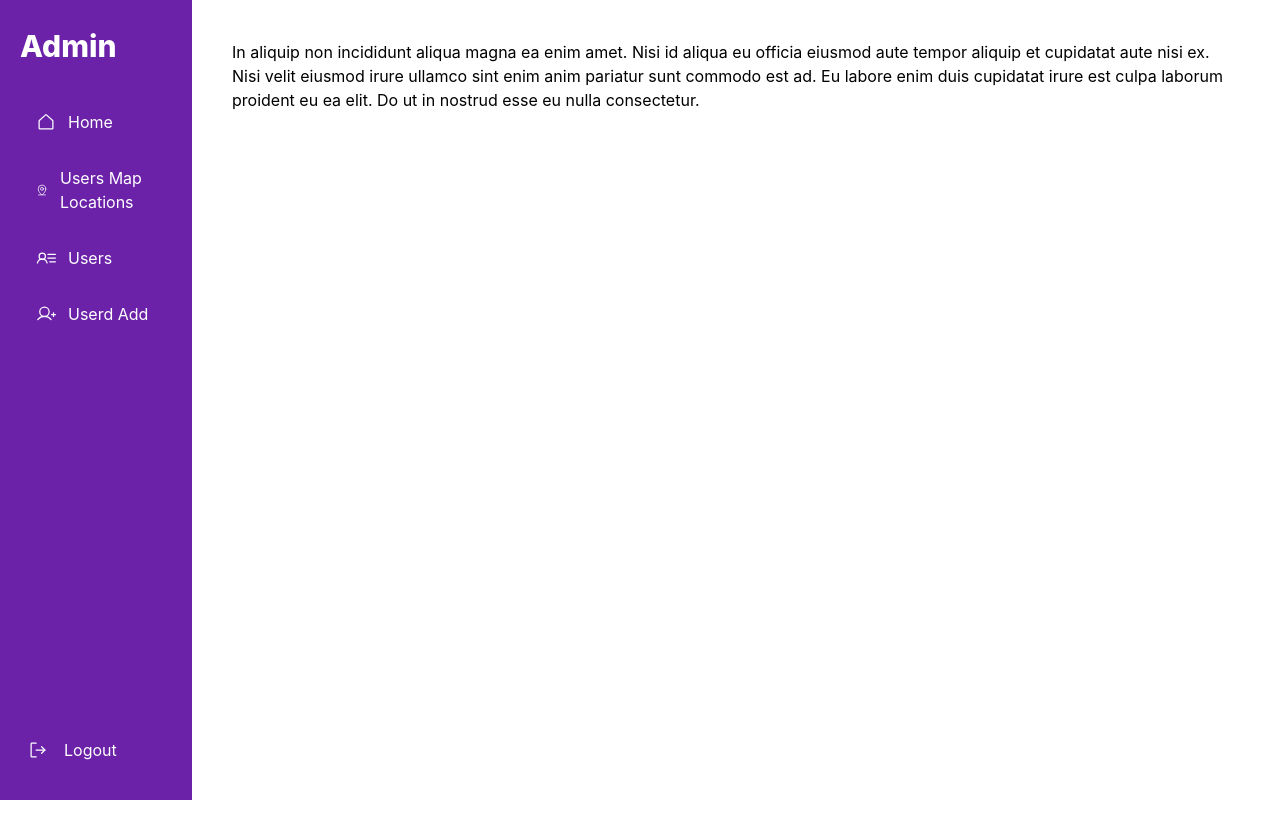
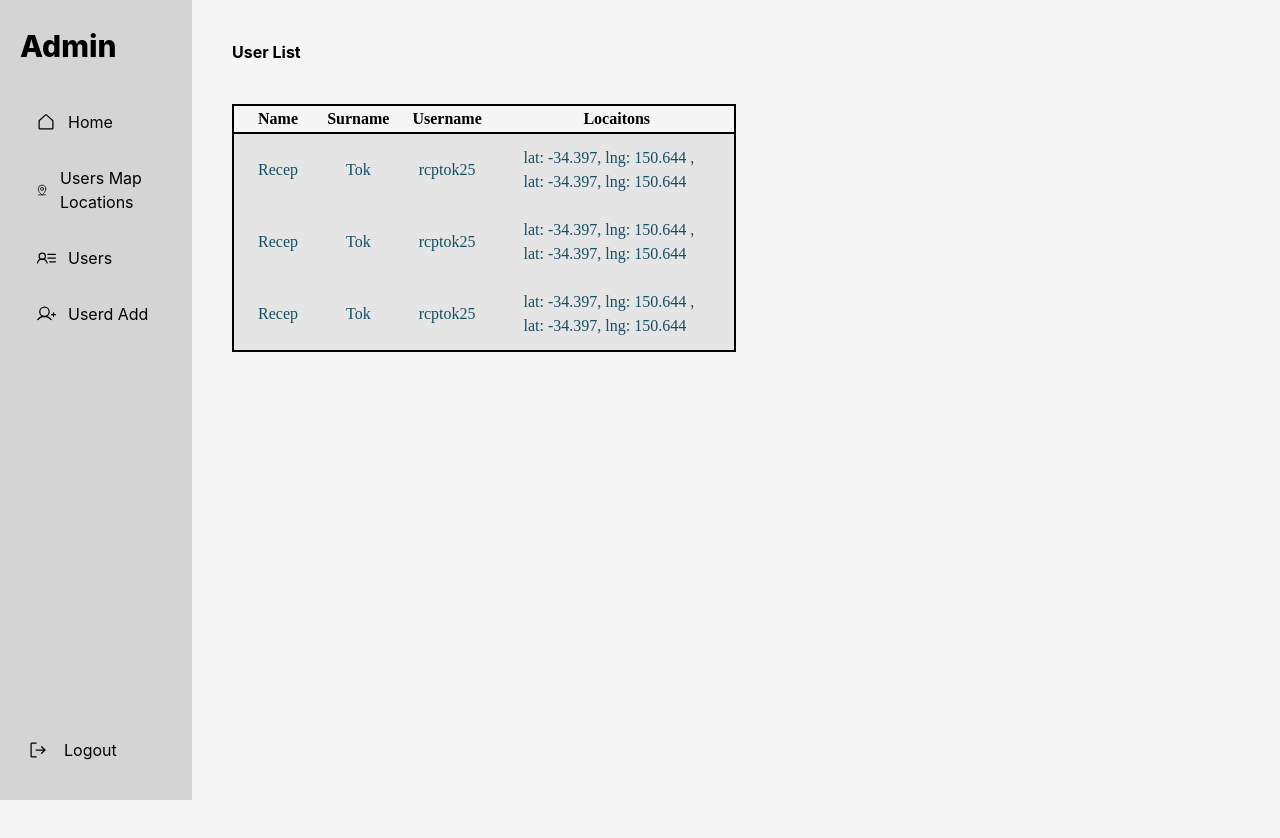
Before and after one commit to rcptok25/test-case, a Next.js app: page /admin/pages/users in a window 1280 px wide. Shown: the top 838 px of the page. Built offline with nearby package versions, Linux system fonts and the light colour scheme.

Commit message:
Admin panel: Users page , users list table design.

```diff
--- a/pages/admin/component/SideNavbar.js
+++ b/pages/admin/component/SideNavbar.js
@@ -20,7 +20,7 @@ export default function navbar() {
   }
 
   return (
-    <div className="max-h-screen md:sticky md:top-0 z-50 text-white">
+    <div className="max-h-screen md:sticky md:top-0 z-50 text-black">
       {/* MOBILE SIDEBAR */}
       <div className="bg-purple-800 flex justify-between p-2 items-center sticky top-0 z-30">
         <a className="block text-white font-extrabold dark:text-dw ">Test Case - Admin</a>
@@ -35,7 +35,7 @@ export default function navbar() {
       {/* MAIN SIDEBAR */}
       <div
         ref={sideBarRef}
-        className="bg-purple-800 w-48 space-y-10 px-5 py-7  absolute inset-y-0 left-0 transform -translate-x-full
+        className="bg-neutral-300 w-48 space-y-10 px-5 py-7  absolute inset-y-0 left-0 transform -translate-x-full
         md:relative md:translate-x-0 z-50 transition duration-200 ease-in-out flex flex-col child:transition-all md:max-h-screen md:min-h-screen md:sticky md:top-0"
       >
         <a href="#" className="w-8 h-8 text-3xl font-extrabold">
--- a/pages/admin/index.js
+++ b/pages/admin/index.js
@@ -16,8 +16,10 @@ function Index() {
       <div className="md:flex min-h-screen relative">
       <SideNavBar />
       <div className="w-full p-10">
-        In aliquip non incididunt aliqua magna ea enim amet. Nisi id aliqua eu officia eiusmod aute tempor aliquip et cupidatat aute nisi ex. Nisi velit eiusmod irure ullamco sint enim anim pariatur sunt commodo est ad. Eu labore enim duis cupidatat irure est culpa laborum proident eu ea elit. Do ut in nostrud esse eu nulla consectetur.
-      </div>
+
+
+
+           </div>
     </div>
 
 
--- a/pages/admin/pages/users.js
+++ b/pages/admin/pages/users.js
@@ -10,10 +10,75 @@ function users() {
         <meta name="description" content="Generated by create next app" />
         <link rel="icon" href="/pro.ico" />
       </Head>
-    <div className="md:flex min-h-screen relative">
+      <div className="md:flex min-h-screen relative bg-neutral-100">
         <SideNavBar />
-      <div className="w-full p-10">
-        In aliquip non incididunt aliqua magna ea enim amet. Nisi id aliqua eu officia eiusmod aute tempor aliquip et cupidatat aute nisi ex. Nisi velit eiusmod irure ullamco sint enim anim pariatur sunt commodo est ad. Eu labore enim duis cupidatat irure est culpa laborum proident eu ea elit. Do ut in nostrud esse eu nulla consectetur.
+        <div className="w-full p-10 flex justify-center  flex-col">
+
+          <div className='mb-10 mt-30'>
+             <h3 className='text-black font-bold'>User List</h3>
+          </div>
+
+
+
+          <div className='  flex justify-start items-start h-screen'>
+          <table className='shadow-2x1 font-[Poppins] border-2 border-black w-6/12'>
+            <thead className='text-black border-2 border-black'>
+              <tr>
+                <th>Name</th>
+                <th>Surname</th>
+                <th>Username</th>
+                <th>Locaitons</th>
+              </tr>
+            </thead>
+            <tbody className='text-cyan-900 text-left'>
+              <tr className='bg-neutral-200 cursor-pointer duration-300 '>
+                <td className='py-3 px-6'>
+                  Recep
+                </td>
+                <td className='py-3 px-6'>
+                  Tok
+                </td>
+                <td className='py-3 px-6'>
+                  rcptok25
+                </td>
+                <td className='py-3 px-6'>
+                  lat: -34.397, lng: 150.644 , lat: -34.397, lng: 150.644
+                </td>
+              </tr>
+              <tr className='bg-neutral-200 cursor-pointer duration-300'>
+                <td className='py-3 px-6'>
+                  Recep
+                </td>
+                <td className='py-3 px-6'>
+                  Tok
+                </td>
+                <td className='py-3 px-6'>
+                  rcptok25
+                </td>
+                <td className='py-3 px-6'>
+                  lat: -34.397, lng: 150.644 , lat: -34.397, lng: 150.644
+                </td>
+              </tr>
+              <tr className='bg-neutral-200 cursor-pointer duration-300 '>
+                <td className='py-3 px-6 '>
+                  Recep
+                </td>
+                <td className='py-3 px-6'>
+                  Tok
+                </td>
+                <td className='py-3 px-6'>
+                  rcptok25
+                </td>
+                <td className='py-3 px-6'>
+                  lat: -34.397, lng: 150.644 , lat: -34.397, lng: 150.644
+                </td>
+              </tr>
+
+
+            </tbody>
+          </table>
+          </div>
+
         </div>
       </div>
     </>
--- a/pages/user/component/SideNavbar.js
+++ b/pages/user/component/SideNavbar.js
@@ -35,7 +35,7 @@ export default function navbar() {
       {/* MAIN SIDEBAR */}
       <div
         ref={sideBarRef}
-        className="bg-purple-800 w-48 space-y-10 px-5 py-7  absolute inset-y-0 left-0 transform -translate-x-full
+        className="bg-neutral-300 w-48 space-y-10 px-5 py-7  absolute inset-y-0 left-0 transform -translate-x-full
         md:relative md:translate-x-0 z-50 transition duration-200 ease-in-out flex flex-col child:transition-all md:max-h-screen md:min-h-screen md:sticky md:top-0"
       >
         <a href="#" className="w-8 h-8 text-3xl font-extrabold">
--- a/pages/user/index.js
+++ b/pages/user/index.js
@@ -13,8 +13,9 @@ function Index() {
       <div className="md:flex min-h-screen relative">
       <SideNavBar />
       <div className="w-full p-10">
-        In aliquip non incididunt aliqua magna ea enim amet. Nisi id aliqua eu officia eiusmod aute tempor aliquip et cupidatat aute nisi ex. Nisi velit eiusmod irure ullamco sint enim anim pariatur sunt commodo est ad. Eu labore enim duis cupidatat irure est culpa laborum proident eu ea elit. Do ut in nostrud esse eu nulla consectetur.
-      </div>
+
+
+       </div>
     </div>
     </>
   )
```
Lines whose indentation alone changed are shown as unchanged.
